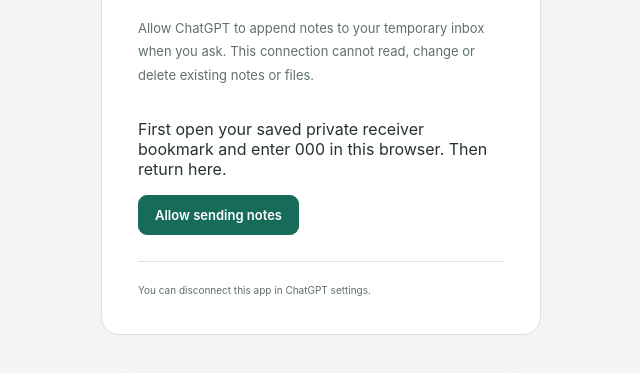
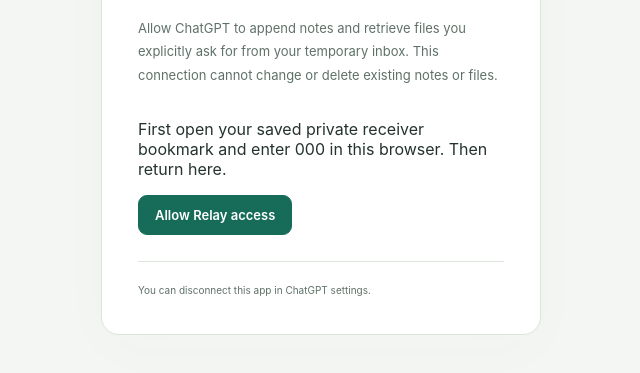
Before and after one commit to salehalmasaud/Meyar, a website: page v3/connect.html in a window 1280 px wide. Shown: the part 193-566 px from the top of the page, without its empty margins (319-959 px from the left). Drawn offline with Linux system fonts and the light colour scheme.

Commit message:
Update Relay OAuth consent for file reads

```diff
--- a/v3/connect.html
+++ b/v3/connect.html
@@ -1 +1 @@
-<!doctype html><html lang="en"><head><meta charset="utf-8"><meta name="viewport" content="width=device-width,initial-scale=1"><meta name="referrer" content="no-referrer"><title>Connect ChatGPT · Trackcare Relay</title><link rel="stylesheet" href="/app.css"><script type="module" src="/connect.js"></script></head><body><main><section class="gate"><p class="eyebrow">TRACKCARE RELAY</p><h1>Connect ChatGPT</h1><p class="gate-description">Allow ChatGPT to append notes to your temporary inbox when you ask. This connection cannot read, change or delete existing notes or files.</p><p>First open your saved private receiver bookmark and enter 000 in this browser. Then return here.</p><button id="connect" class="primary">Allow sending notes</button><p id="result" role="status"></p><p class="gate-foot">You can disconnect this app in ChatGPT settings.</p></section></main></body></html>
+<!doctype html><html lang="en"><head><meta charset="utf-8"><meta name="viewport" content="width=device-width,initial-scale=1"><meta name="referrer" content="no-referrer"><title>Connect ChatGPT · Trackcare Relay</title><link rel="stylesheet" href="/app.css"><script type="module" src="/connect.js"></script></head><body><main><section class="gate"><p class="eyebrow">TRACKCARE RELAY</p><h1>Connect ChatGPT</h1><p class="gate-description">Allow ChatGPT to append notes and retrieve files you explicitly ask for from your temporary inbox. This connection cannot change or delete existing notes or files.</p><p>First open your saved private receiver bookmark and enter 000 in this browser. Then return here.</p><button id="connect" class="primary">Allow Relay access</button><p id="result" role="status"></p><p class="gate-foot">You can disconnect this app in ChatGPT settings.</p></section></main></body></html>
```
